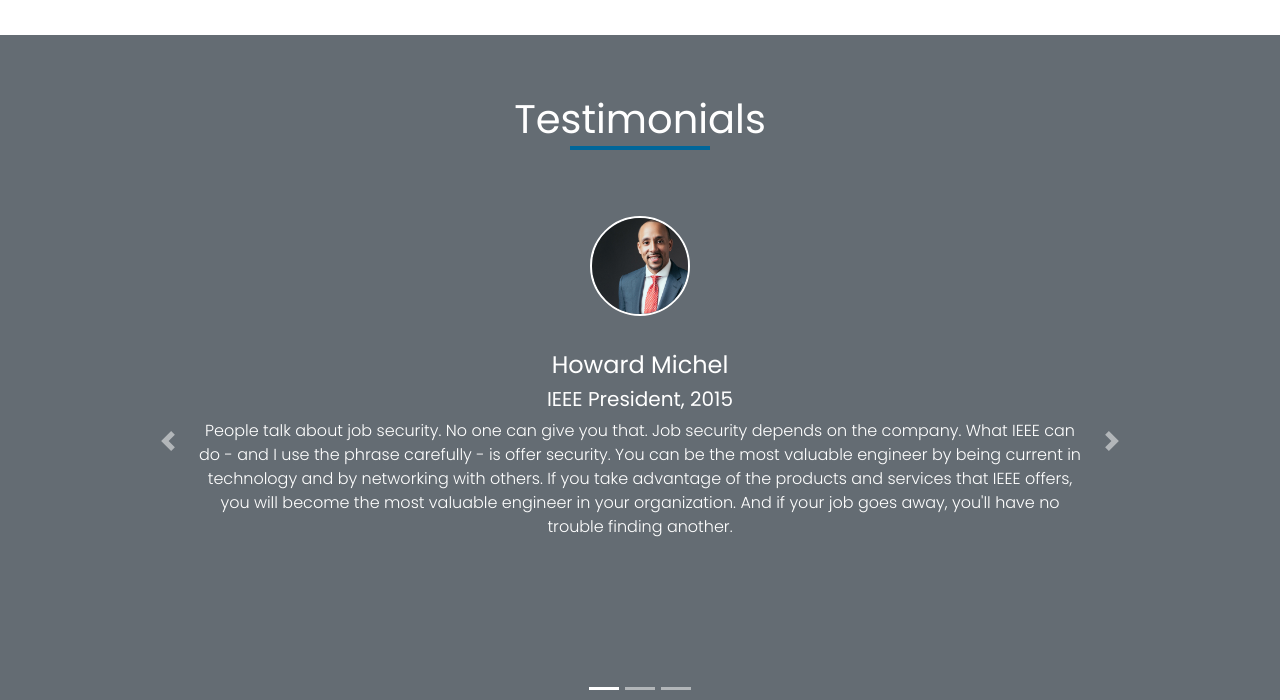
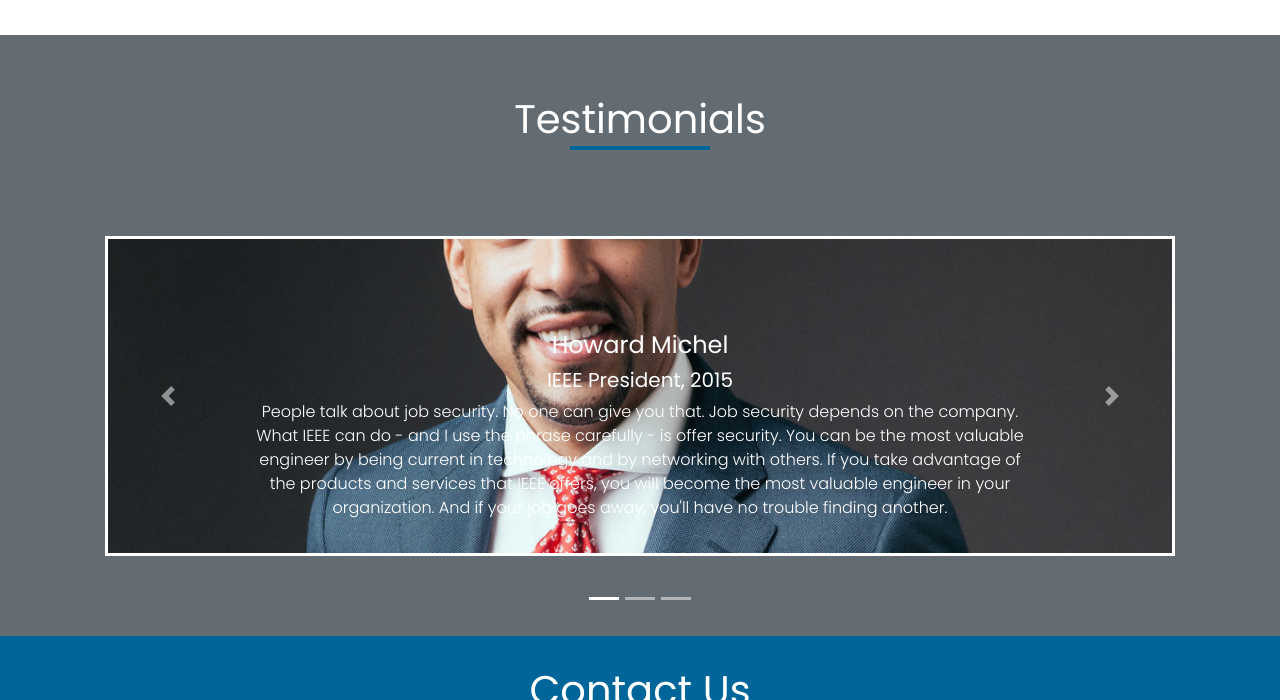
Before and after one commit to rakshithavarma/website, a PHP site: page / in a window 1280 px wide. Shown: the part 5800-6500 px from the top of the page. Run offline with PHP 8.4, Linux system fonts and the light colour scheme.

Commit message:
Update styles.css

```diff
--- a/css/styles.css
+++ b/css/styles.css
@@ -208,9 +208,10 @@ body{
   padding: 0 15%;
 }
 
-.updates .fa-quote-left{
+/*.updates*/
+.fa-quote-left{
     padding-right: 10px;
-    margin-bottom: 15px;
+    /*margin-bottom: 15px;*/
 }
 
 .carosuel-content p {
@@ -558,7 +559,6 @@ body{
     background : #646c73;
     padding: 60px 0;
     position: relative;
-    /*margin: 20px 0;*/
 }
 
 .testimonials-heading{
@@ -572,28 +572,34 @@ body{
     margin-top: -5px;
 }
 
-.testimonial-image{
-    width: 100px;
-    height: 100px;
-    margin: auto;
-    border: 2px solid #fff;
-    border-radius: 50%;
-    overflow: hidden;
+.testimonials .carousel-item{
+    color: #fff;
 }
 
-.testimonials .carousel-inner{
-    height: 450px;
+.testimonial-image{
+    padding: 20px;
 }
 
-.testimonials .carousel-caption{
-    position: static;
-    margin-top: 35px;
-    padding: 0 10%;
+.testimonial-image img{
+    width: 100%;
+    max-height: 40vh;
+    border: 3px solid #fff;
+    object-fit: cover;
+}
+
+.testimonials .single-testimonial{
+    padding: 35px 15px;
+}
+
+.testimonials .single-testimonial h4{
+    font-size: 35px;
 }
 
 .testimonials .carousel-indicators{
     bottom: -50px;
 }
+
+/*footer*/
 
 .page-footer{
     background-color: #006699;
```
